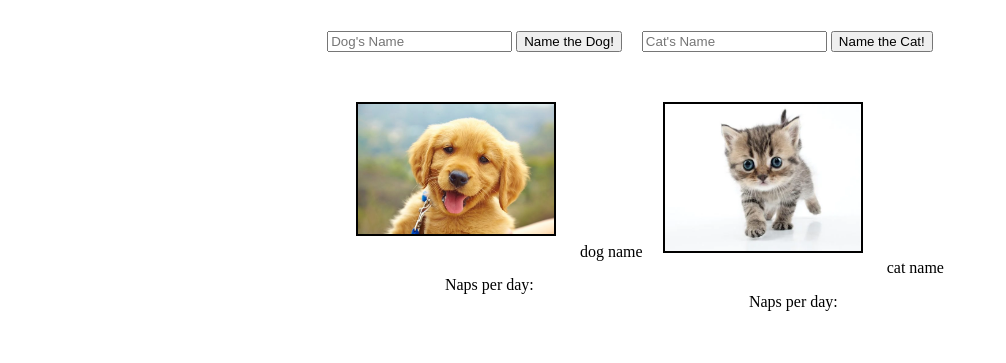
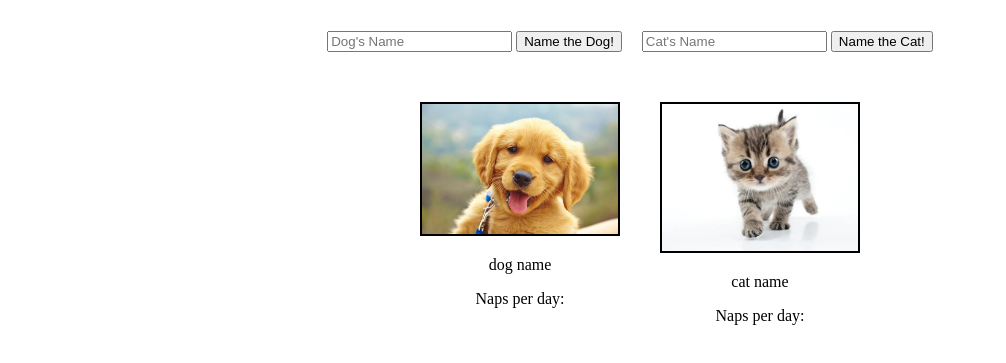
Before and after one commit to BrettSeifried/build-1, a website: page index.html in a window 1280 px wide. Shown: the part 97-460 px from the top of the page, without its empty margins (0-1006 px from the left). Drawn offline with Linux system fonts and the light colour scheme.

Commit message:
centered inputted names

```diff
--- a/index.html
+++ b/index.html
@@ -28,15 +28,15 @@ p<!DOCTYPE html>
     </main>
     <div id="pictures">
         <section id="dogInfo">
-            <img src="./assets/puppy.jpg" alt="Puppy">
-            <span id="dogName">dog name</span>
+            <img src="./assets/puppy.jpg" alt="Puppy"><br>
+            <span id="dogName" class = "inputname">dog name</span>
             <p>Naps per day:</p>
             <p id = "random-num"></p>
 
         </section>
         <section id="catInfo">
-            <img src="./assets/cat.webp" alt="Kitten">
-            <span id="catName">cat name</span>
+            <img src="./assets/cat.webp" alt="Kitten"><br>
+            <span id="catName" class = "inputname">cat name</span>
             <p>Naps per day:<span id="catNaps"></span></p>
         </section>
     </div>
--- a/styles/style.css
+++ b/styles/style.css
@@ -27,3 +27,8 @@ img {
 p {
     text-align: center;
 }
+
+.inputname {
+    display: flex;
+    justify-content: center;
+}
```
